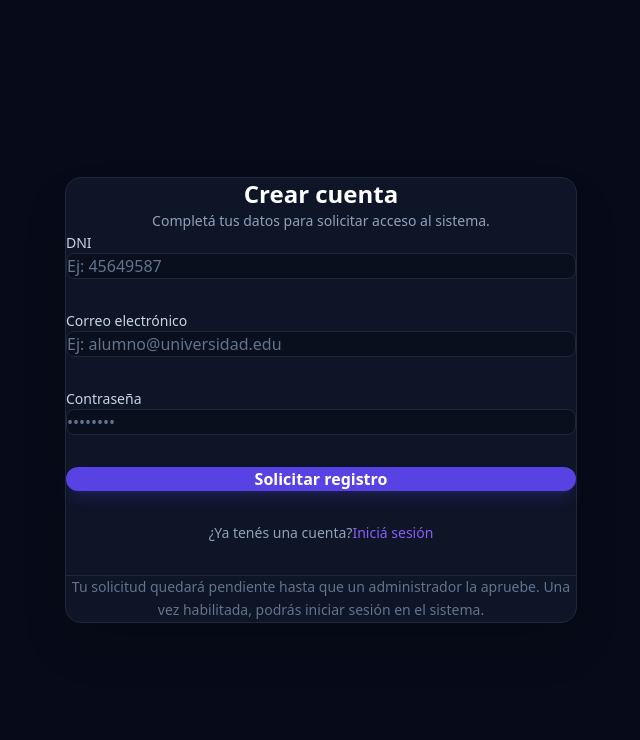
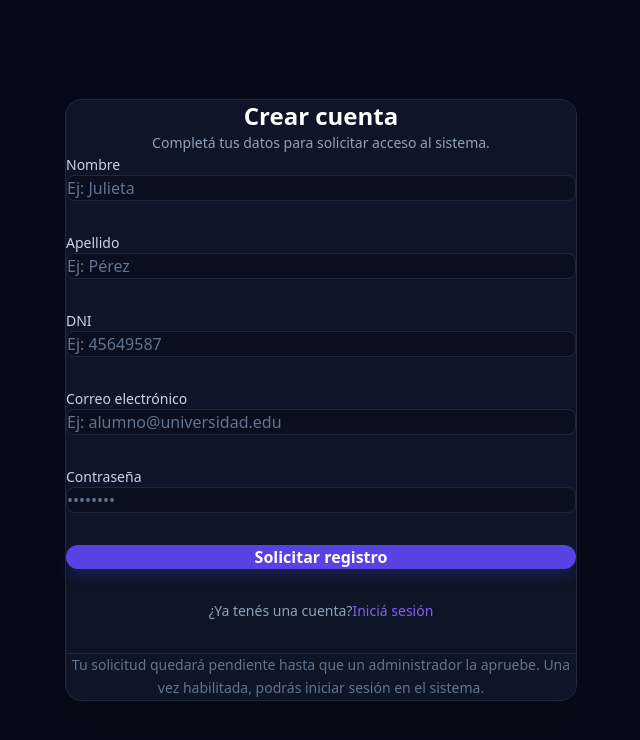
Before and after one commit to MaiaBiribin/tp-campus-universitario, a Next.js app in the folder frontend/: page /registro in a window 1280 px wide. Shown: the top 740 px of the page, without its empty margins (319-959 px from the left). Built offline with nearby package versions, Linux system fonts and the light colour scheme.

Commit message:
actualizo registro

```diff
--- a/frontend/app/login/page.tsx
+++ b/frontend/app/login/page.tsx
@@ -89,7 +89,7 @@ return (
             htmlFor="mail"
             className="block text-sm font-medium text-slate-300 mb-2"
           >
-            Mail
+            Correo electrónico
           </label>
 
           <input
--- a/frontend/app/registro/page.tsx
+++ b/frontend/app/registro/page.tsx
@@ -1,8 +1,6 @@
 "use client";
 import { useRouter } from "next/navigation";
-
-
-
+import Link from "next/link";
 
 export default function Registrarse(){
   const ruta=useRouter();
@@ -29,7 +27,7 @@ export default function Registrarse(){
       });
 
       if (response.ok) {
-        alert("solicitud creada,espera a que el administrador acepta la solicitud.")
+        alert("Solicitud creada. Esperá a que un administrador apruebe tu registro.")
          ruta.push("/login")
       } else {
         const errorData = await response.json().catch(() => ({}));
@@ -61,6 +59,43 @@ return (
         onSubmit={MandarDatos}
         className="w-full flex flex-col gap-8"
       >
+        <div>
+          <label
+            htmlFor="nombre"
+            className="block text-sm font-medium text-slate-300 mb-2"
+          >
+            Nombre
+          </label>
+
+          <input
+            type="text"
+            name="nombre"
+            id="nombre"
+            autoComplete="given-name"
+            placeholder="Ej: Julieta"
+            required
+            className="w-full bg-[#090f1c] border border-[#1e293b] rounded-lg px-4 py-3 text-white placeholder-slate-500 focus:outline-none focus:border-[#6366f1] transition-colors"
+          />
+        </div>
+
+        <div>
+          <label
+            htmlFor="apellido"
+            className="block text-sm font-medium text-slate-300 mb-2"
+          >
+            Apellido
+          </label>
+
+          <input
+            type="text"
+            name="apellido"
+            id="apellido"
+            autoComplete="family-name"
+            placeholder="Ej: Pérez"
+            required
+            className="w-full bg-[#090f1c] border border-[#1e293b] rounded-lg px-4 py-3 text-white placeholder-slate-500 focus:outline-none focus:border-[#6366f1] transition-colors"
+          />
+        </div>
         <div>
           <label
             htmlFor="dni"
@@ -124,12 +159,12 @@ return (
 
         <p className="text-center text-slate-400 text-sm">
           ¿Ya tenés una cuenta?
-          <a
+          <Link
             href="/login"
             className="text-[#8b5cf6] hover:text-[#a78bfa] ml-1 font-medium"
           >
             Iniciá sesión
-          </a>
+          </Link>
         </p>
 
         <div className="mt-4 pt-5 border-t border-[#1e293b]">
```
Also changed, not shown: 2 other files (tests, documents, lock files or other folders).
